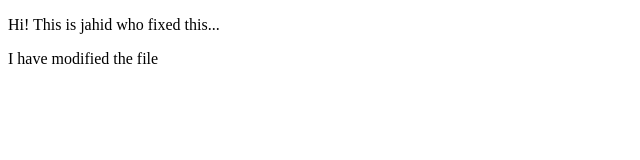
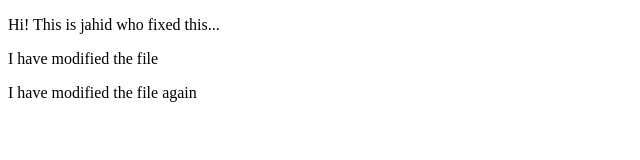
Before and after one commit to robel99/youtube-demo, a plain HTML site: page index.html in a window 1280 px wide. Shown: the whole page, without its empty margins (0-640 px from the left). Drawn offline with Linux system fonts and the light colour scheme.

Commit message:
modified index.html file again

```diff
--- a/index.html
+++ b/index.html
@@ -6,5 +6,6 @@
 <body>
 <p>Hi! This is jahid who fixed this...</p>
 <p>I have modified the file</p>
+<p>I have modified the file again</p>
 </body>
 </html>
```
